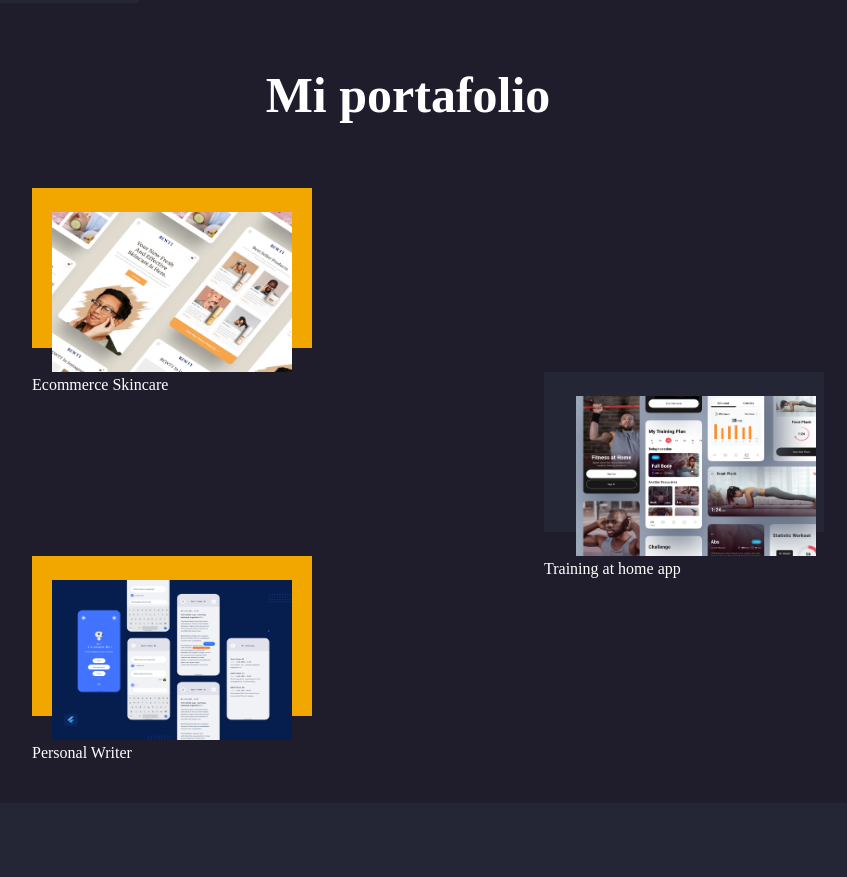
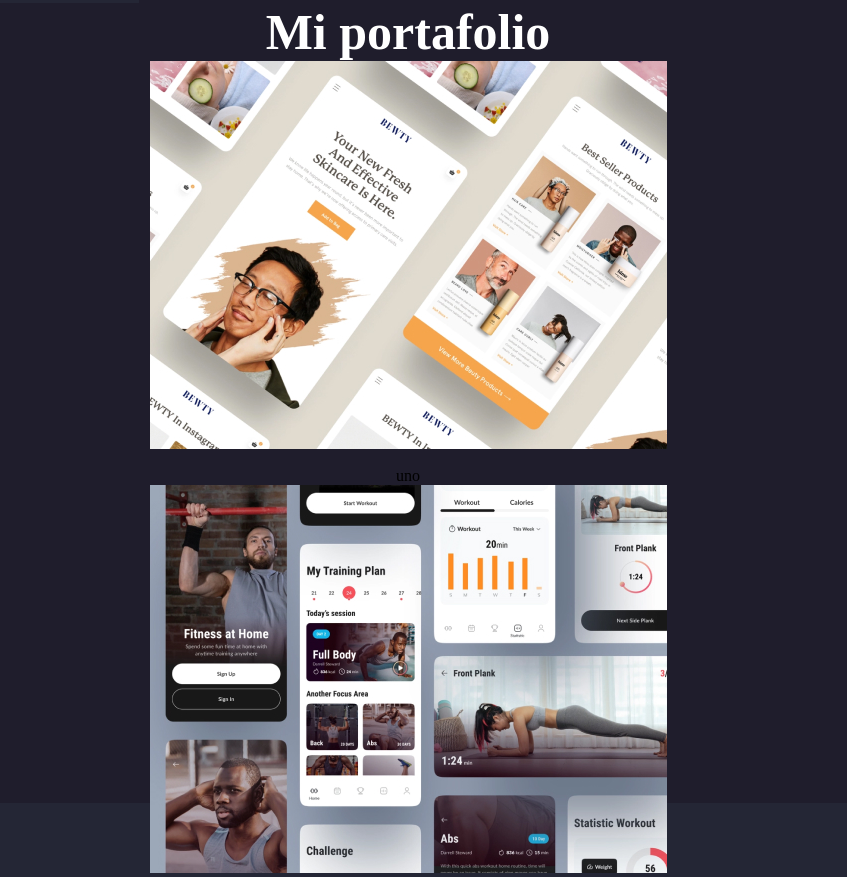
Before and after one commit to wilmer-energy/Portafolio-A, a plain HTML site: page index.html in a window 1280 px wide. Shown: the part 3197-4074 px from the top of the page, without its empty margins (232-1079 px from the left). Drawn offline with Linux system fonts and the light colour scheme.

Commit message:
errores en edicion

```diff
--- a/css/styles.css
+++ b/css/styles.css
@@ -17,6 +17,12 @@
 input,label{display: none;}
 body{
     position: relative;
+}
+.portafolio{
+    background-color: #F1A600;
+}
+.fDos span{
+color: #F1A600;
 }
 
 .division{
@@ -184,59 +190,8 @@ ul{
 .cinco{
     display: flex;
     flex-direction: column;
- align-items: center;
+ align-items: left;
  background-color: var(--color-two);
-}
-.filaUno>td>img {
-    width: 30vh;
-    height: 20vh;
-    position: relative;
-    top: 3vh;
-    left: 2.5vh;
-}
-
-.filaUno>td>span {
-    position: relative;
-    top: 3vh;
-    color: var(--color-five);
-    font-weight: medium;
-}
-
-.filaDos>td>span {
-    position: relative;
-    top: 3vh;
-    color: var(--color-five);
-    font-weight: medium;
-}
-
-.filaDos>td>img {
-    width: 30vh;
-    height: 20vh;
-    position: relative;
-    top: 3vh;
-    left: 2.5vw;
-}
-
-.filaUno>td>div {
-    width: 35vh;
-    height: 20vh;
-    background-color: #F1A600;
-    position: absolute;
-}
-
-.filaDos>td>div {
-    width: 35vh;
-    height: 20vh;
-    background-color: var(--color-three);
-    position: absolute;
-}
-
-.filaUno>td {
-    text-align: left;
-}
-
-.filaDos>td {
-    padding-left: 40vw;
 }
 
 .seis{
--- a/index.html
+++ b/index.html
@@ -137,25 +137,16 @@
 
         <div class="division cinco" id="miPortafolio">
             <h1>Mi portafolio</h1>
-            <table>
-                <tr class="filaUno">
-                    <td>
-                        <div></div>
-                        <img src="./css/images/image 9-1.jpg" alt=""><br><span>Ecommerce Skincare</span>
-                    </td>
-                </tr>
-                <tr class="filaDos">
-                    <td>
-                        <div></div>
-                        <img src="./css/images/image 10.jpg" alt=""><br><span>Training at home app</span>
-                    </td>
-                </tr>
-                <tr class="filaUno">
-                    <td>
-                        <div></div>
-                        <img src="./css/images/image 11.jpg" alt=""><br><span>Personal Writer</span>
-                    </td>
-                </tr>
+            <table class="portafolio">
+                <tr class="fUno">
+                    <div> </div>
+                    <img src="./css/images/image 9-1.jpg" alt=""><br><span>uno</span></tr>
+                <tr class="fDos">
+                    <div> </div>
+                    <img src="./css/images/image 10.jpg" alt=""><br><span>dos</span></tr>
+                <tr class="fTres">
+                    <div> </div>
+                    <img src="./css/images/image 11.jpg" alt=""><br><span>tres</span></tr>
             </table>
         </div>
         <div class="division seis" id="Contacto">
```
